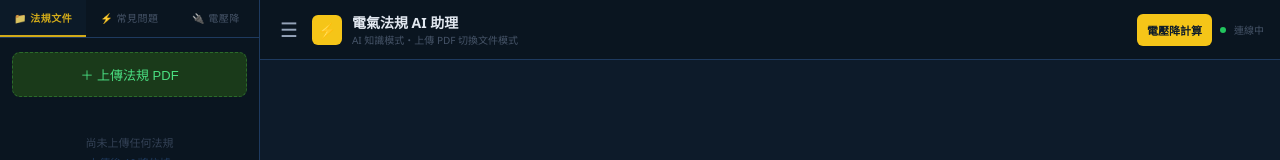
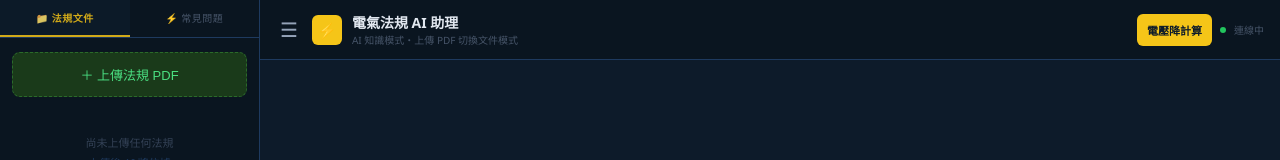
Before and after one commit to yuanyuanchen63-sudo/electrical-law-app, a Next.js app in the folder Desktop/electrical-law-app/: page / in a window 1280 px wide. Shown: the top 160 px of the page. Built offline with nearby package versions, Linux system fonts and the light colour scheme.

Commit message:
Update page.tsx

```diff
--- a/Desktop/electrical-law-app/app/page.tsx
+++ b/Desktop/electrical-law-app/app/page.tsx
@@ -604,14 +604,14 @@ export default function Page() {
       }}>
         {/* Tabs */}
         <div style={{ display: "flex", borderBottom: "1px solid #1E3A5F", flexShrink: 0 }}>
-          {(["docs", "quick", "vdrop"] as const).map(t => (
+          {(["docs", "quick"] as const).map(t => (
             <button key={t} onClick={() => setTab(t)} style={{
               flex: 1, padding: "10px 0", background: tab === t ? "#0D1B2A" : "transparent",
               border: "none", borderBottom: tab === t ? "2px solid #F5C518" : "2px solid transparent",
               color: tab === t ? "#F5C518" : "#475569", cursor: "pointer",
               fontSize: "10px", fontWeight: tab === t ? 700 : 400, letterSpacing: "0.5px",
             }}>
-              {t === "docs" ? "📁 法規文件" : t === "quick" ? "⚡ 常見問題" : "🔌 電壓降"}
+              {t === "docs" ? "📁 法規文件" : "⚡ 常見問題"}
             </button>
           ))}
         </div>
```
